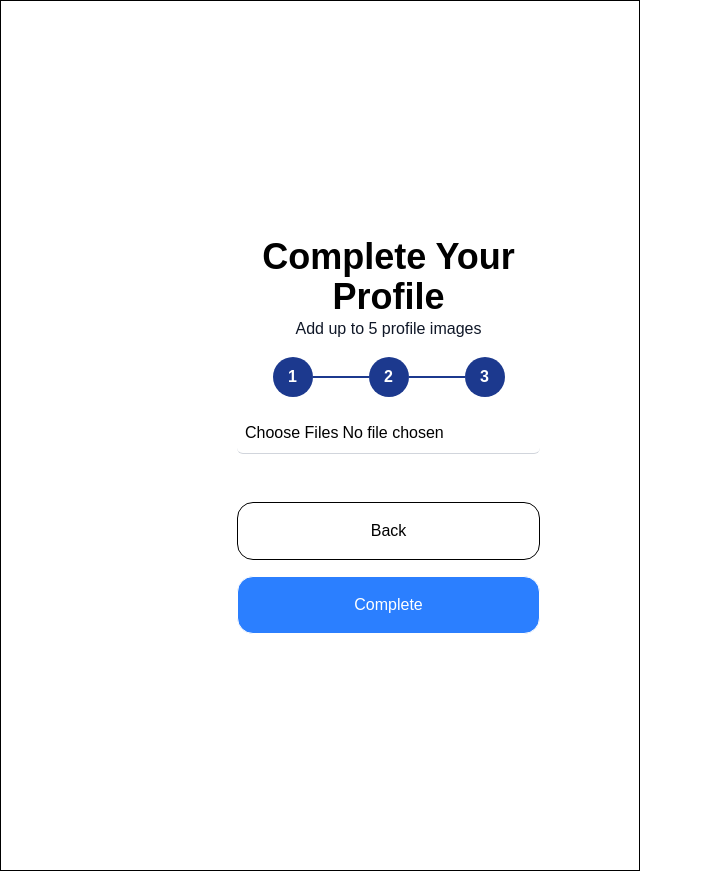
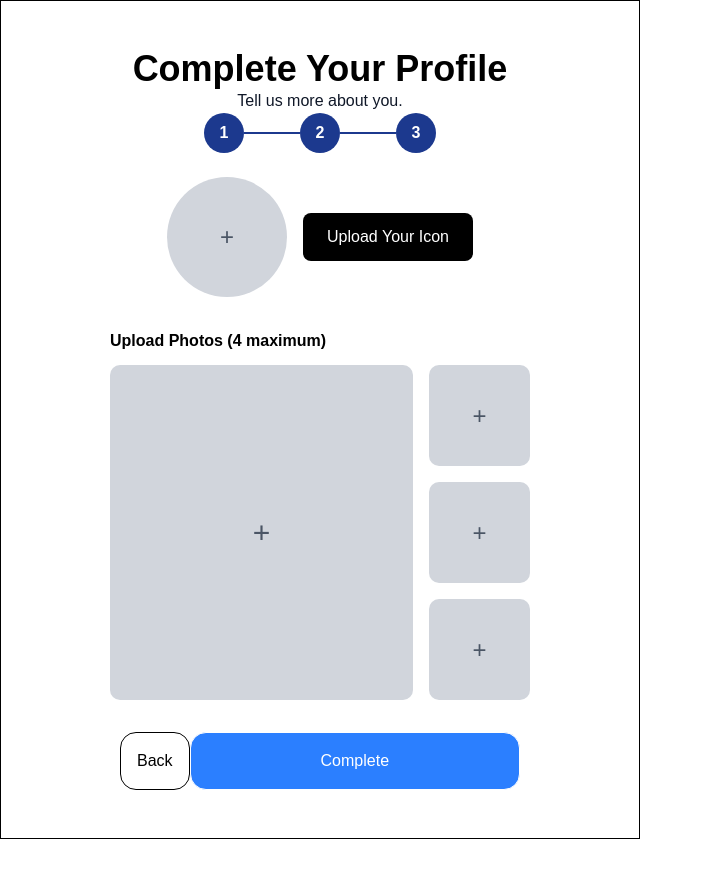
Before and after one commit to 42-matcha-dev/42-matcha, a Next.js app in the folder frontend/: page /features/register/images in a window 1280 px wide. Shown: the whole page, without its empty margins (0-703 px from the left). After the commit the page ends 839 px from the top, so only its background shows below. Built offline with nearby package versions, Linux system fonts and the light colour scheme.

Commit message:
integrate image form

```diff
--- a/frontend/src/app/features/register/images/page.tsx
+++ b/frontend/src/app/features/register/images/page.tsx
@@ -1,84 +1,200 @@
 "use client";
 
-import { z } from "zod";
-import { registerSchema } from "../schema";
-import { useForm } from "react-hook-form";
-import { zodResolver } from "@hookform/resolvers/zod";
+import { useState } from "react";
 import Title from "@/app/components/Title";
-import InputForm from "@/app/components/InputForm";
 import NextButton from "@/app/components/Buttons/NextButton";
 import { useRouter } from "next/navigation";
 import BackButton from "@/app/components/Buttons/BackButton";
 import Stepper from "@/app/components/Stepper";
 
-const registerImagesSchema = registerSchema.extend({
-  images: z
-    .array(
-      z.instanceof(File)
-        .refine(file => file.size < 5 * 1024 * 1024, "Chaque image doit faire moins de 5Mo")
-        .refine(file => ["image/jpeg", "image/png"].includes(file.type), "Format non supporté")
-    )
-    .min(1, "Ajoute au moins une image")
-    .max(5, "Tu peux ajouter jusqu'à 5 images"),
-});
-
-type RegisterImagesSchema = z.infer<typeof registerImagesSchema>;
+type SignedUrlData = {
+  signedUrl: string;
+  path: string;
+};
 
 export default function RegisterImagesForm() {
   const router = useRouter();
-  const { register, handleSubmit, watch, formState: { errors }} = useForm<RegisterImagesSchema>({
-    resolver: zodResolver(registerImagesSchema),
-    mode: "onBlur",
-    defaultValues: { images: [] },
+  const [iconUrl, setIconUrl] = useState<string | null>(null);
+  const [photoUrls, setPhotoUrls] = useState<string[]>([]);
+  const [uploading, setUploading] = useState(false);
+
+  // Helper: upload selected files
+  const uploadFiles = async (files: FileList, type: "icon" | "photos", index?: number) => {
+    if (!files || files.length === 0) return;
+    setUploading(true);
+
+    const fileNames = Array.from(files).map((f) => f.name);
+    const res = await fetch(`${process.env.NEXT_PUBLIC_API_URL}/api/upload-urls`, {
+      method: "POST",
+      headers: { "Content-Type": "application/json" },
+      body: JSON.stringify({ fileNames }),
     });
+    const { urls }: { urls: SignedUrlData[] } = await res.json();
 
-  const images = watch("images");
+    await Promise.all(
+      Array.from(files).map((file, i) =>
+        fetch(urls[i].signedUrl, { method: "PUT", body: file })
+      )
+    );
 
-  const onSubmit = (data: RegisterImagesSchema) => {
-    console.log(data.images);
-    router.push("/register/next-step");
+    const uploaded = urls.map(
+      (u) =>
+        `${process.env.NEXT_PUBLIC_SUPABASE_URL}/storage/v1/object/public/user-photos/${u.path}`
+    );
+
+    if (type === "icon") setIconUrl(uploaded[0]);
+    else if (index !== undefined) {
+      setPhotoUrls((prev) => {
+        const newPhotos = [...prev];
+        newPhotos[index] = uploaded[0];
+        return newPhotos;
+      });
+    }
+
+    setUploading(false);
+  };
+
+  const removePhoto = (index: number) => {
+    setPhotoUrls((prev) => prev.filter((_, i) => i !== index));
   };
 
   const handleBack = () => {
     router.back();
-  }
+  };
+
+  const handleComplete = () => {
+    // TODO: Handle completion logic
+    router.push("/register/next-step");
+  };
 
   return (
-    <div className="w-1/2 h-full bg-white text-black p-4 border">
-      <form
-        onSubmit={handleSubmit(onSubmit)}
-        className="flex flex-col items-left w-1/2 m-55 gap-4"
-      >
-        <Title
-          title="Complete Your Profile"
-          subTitle="Add up to 5 profile images"
-        />
+    <div className="w-1/2 min-h-screen bg-white text-black p-4 border">
+      <div className="flex flex-col items-center w-full p-8">
+        <Title title="Complete Your Profile" subTitle="Tell us more about you." />
         <Stepper currentStep="2" />
 
-        {/* Champ d’upload */}
-        <InputForm
-          label="Images"
+        {/* Profile Icon */}
+        <div className="flex items-center gap-4 mt-6">
+          <label className="cursor-pointer">
+            {iconUrl ? (
+              <img
+                src={iconUrl}
+                alt="icon"
+                className="w-[120px] h-[120px] rounded-full object-cover bg-gray-300"
+              />
+            ) : (
+              <div className="w-[120px] h-[120px] rounded-full bg-gray-300 flex justify-center items-center text-2xl text-gray-600">
+                +
+              </div>
+            )}
+            <input
               type="file"
-          multiple
-          accept="image/png, image/jpeg"
-          {...register("images")}
+              accept="image/*"
+              className="hidden"
+              onChange={(e) => e.target.files && uploadFiles(e.target.files, "icon")}
+              disabled={uploading}
             />
+          </label>
+          <button
+            className="bg-black text-white px-6 py-3 rounded-lg font-medium border-none cursor-pointer"
+            onClick={() =>
+              document.querySelector<HTMLInputElement>('input[type="file"]')?.click()
+            }
+          >
+            Upload Your Icon
+          </button>
+        </div>
 
-        {/* Aperçu */}
-        <div className="flex gap-2 flex-wrap mt-4">
-          {images && Array.from(images).map((file: File, i: number) => (
+        {/* Photos Upload */}
+        <div className="mt-8 text-left w-full max-w-[420px]">
+          <h2 className="text-base font-bold mb-3">Upload Photos (4 maximum)</h2>
+
+          <div className="grid grid-cols-[3fr_1fr] gap-4 items-stretch">
+            {/* Left: main large photo */}
+            <label
+              className="relative bg-gray-300 rounded-[10px] overflow-hidden aspect-square cursor-pointer w-full h-full"
+            >
+              {photoUrls[0] ? (
+                <>
                   <img
+                    src={photoUrls[0]}
+                    alt="main-photo"
+                    className="w-full h-full object-cover block"
+                  />
+                  <button
+                    className="absolute top-1.5 right-1.5 bg-black/60 text-white border-none rounded-full w-6 h-6 text-sm cursor-pointer"
+                    onClick={(e) => {
+                      e.preventDefault();
+                      removePhoto(0);
+                    }}
+                  >
+                    ✕
+                  </button>
+                </>
+              ) : (
+                <div className="w-full h-full flex justify-center items-center text-gray-600 text-3xl">
+                  +
+                </div>
+              )}
+              <input
+                type="file"
+                accept="image/*"
+                className="hidden"
+                onChange={(e) => e.target.files && uploadFiles(e.target.files, "photos", 0)}
+                disabled={uploading}
+              />
+            </label>
+
+            {/* Right: 3 stacked small square photos */}
+            <div className="flex flex-col justify-between gap-4">
+              {[1, 2, 3].map((i) => (
+                <label
                   key={i}
-              src={URL.createObjectURL(file)}
-              alt={`preview-${i}`}
-              className="w-24 h-24 object-cover rounded-md border"
+                  className="relative bg-gray-300 rounded-[10px] overflow-hidden aspect-square cursor-pointer"
+                >
+                  {photoUrls[i] ? (
+                    <>
+                      <img
+                        src={photoUrls[i]}
+                        alt={`photo-${i}`}
+                        className="w-full h-full object-cover block"
                       />
+                      <button
+                        className="absolute top-1.5 right-1.5 bg-black/60 text-white border-none rounded-full w-[22px] h-[22px] text-[13px] cursor-pointer"
+                        onClick={(e) => {
+                          e.preventDefault();
+                          removePhoto(i);
+                        }}
+                      >
+                        ✕
+                      </button>
+                    </>
+                  ) : (
+                    <div className="w-full h-full flex justify-center items-center text-gray-600 text-2xl">
+                      +
+                    </div>
+                  )}
+                  <input
+                    type="file"
+                    accept="image/*"
+                    className="hidden"
+                    onChange={(e) =>
+                      e.target.files && uploadFiles(e.target.files, "photos", i)
+                    }
+                    disabled={uploading}
+                  />
+                </label>
               ))}
             </div>
+          </div>
+        </div>
 
-        <BackButton text="Back" onClick={handleBack}/>
-        <NextButton text="Complete" />
-      </form>
+        {/* Nav buttons */}
+        <div className="flex justify-between w-full max-w-[400px] mt-8">
+          <BackButton text="Back" onClick={handleBack} />
+          <NextButton text="Complete" onClick={handleComplete} />
+        </div>
+      </div>
     </div>
   );
 }
```
Lines whose indentation alone changed are shown as unchanged.
